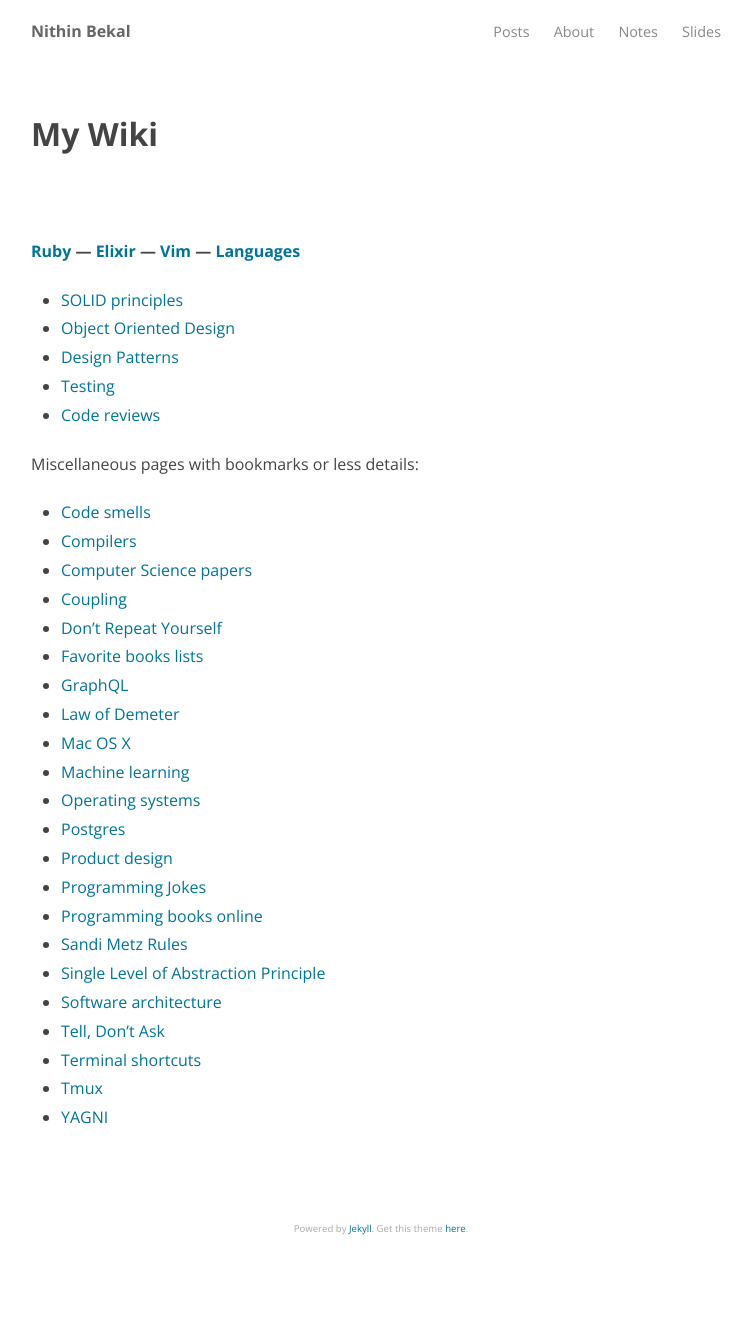
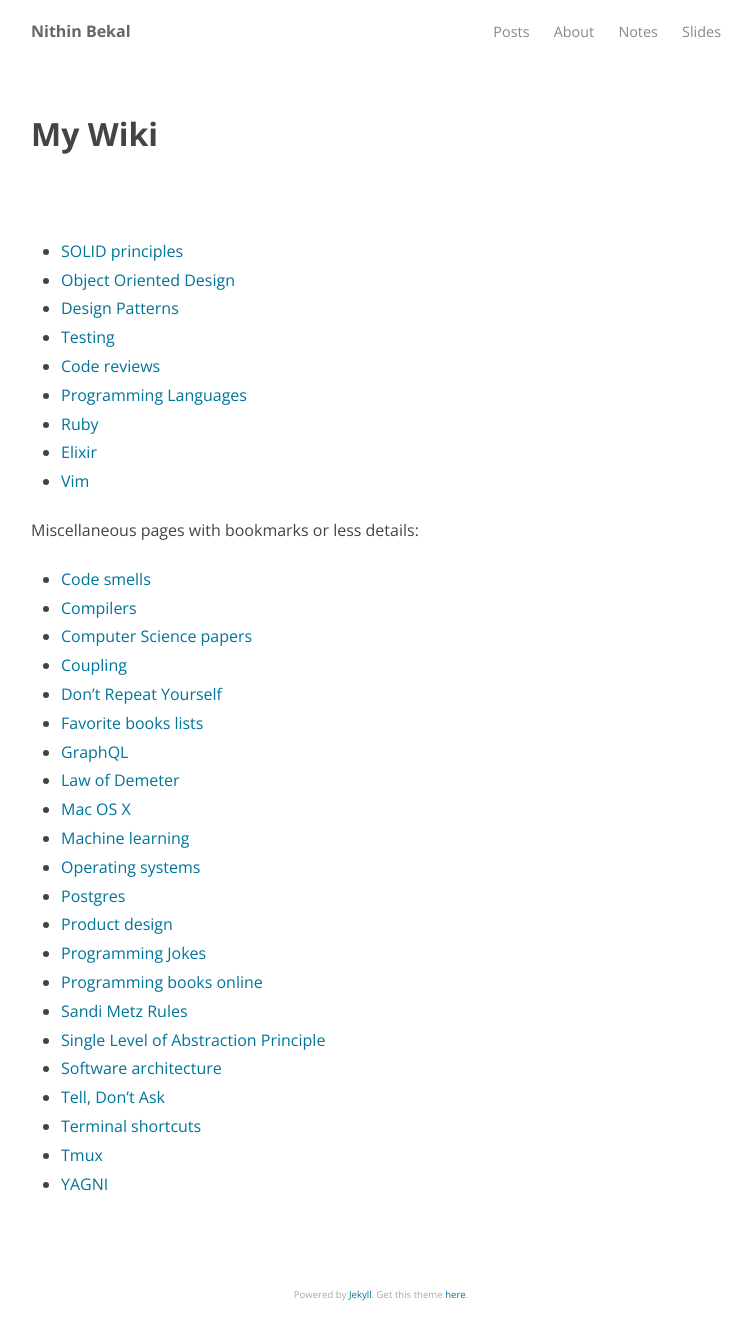
Before and after one commit to nithinbekal/nithinbekal.github.io, a Jekyll site: the page built from notes/index.md, in a window 1280 px wide. Shown: the whole page, without its empty margins (259-1010 px from the left). Built offline with Jekyll 4.4.1, drawn with Linux system fonts in a browser that asks for light colours; before the commit the page ends 1275 px from its top, so only the background shows below that.

Commit message:
Notes list

```diff
--- a/notes/index.md
+++ b/notes/index.md
@@ -4,16 +4,15 @@ title: 'My Wiki'
 date:   2014-06-07 12:00:00
 ---
 
-**[Ruby](/notes/ruby/)
-&mdash; [Elixir](/notes/elixir/)
-&mdash; [Vim](/notes/vim/)
-&mdash; [Languages](/notes/lang/)**
-
 - [SOLID principles](/notes/solid/)
 - [Object Oriented Design](/notes/object-oriented-design/)
 - [Design Patterns](/notes/design-patterns/)
 - [Testing](/notes/testing/)
 - [Code reviews](/notes/code-reviews/)
+- [Programming Languages](/notes/lang/)
+- [Ruby](/notes/ruby/)
+- [Elixir](/notes/elixir/)
+- [Vim](/notes/vim/)
 
 Miscellaneous pages with bookmarks or less details:
 
```
